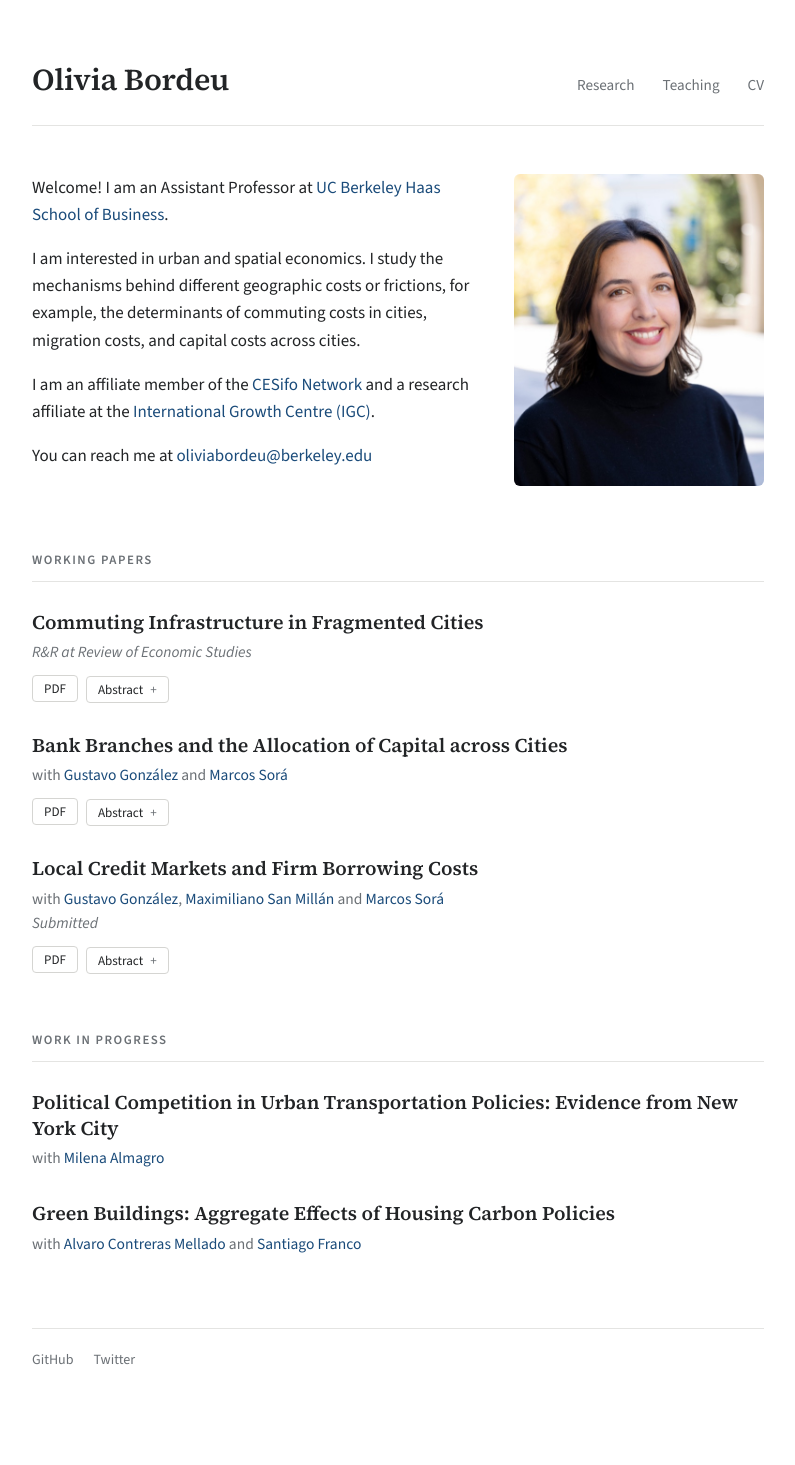
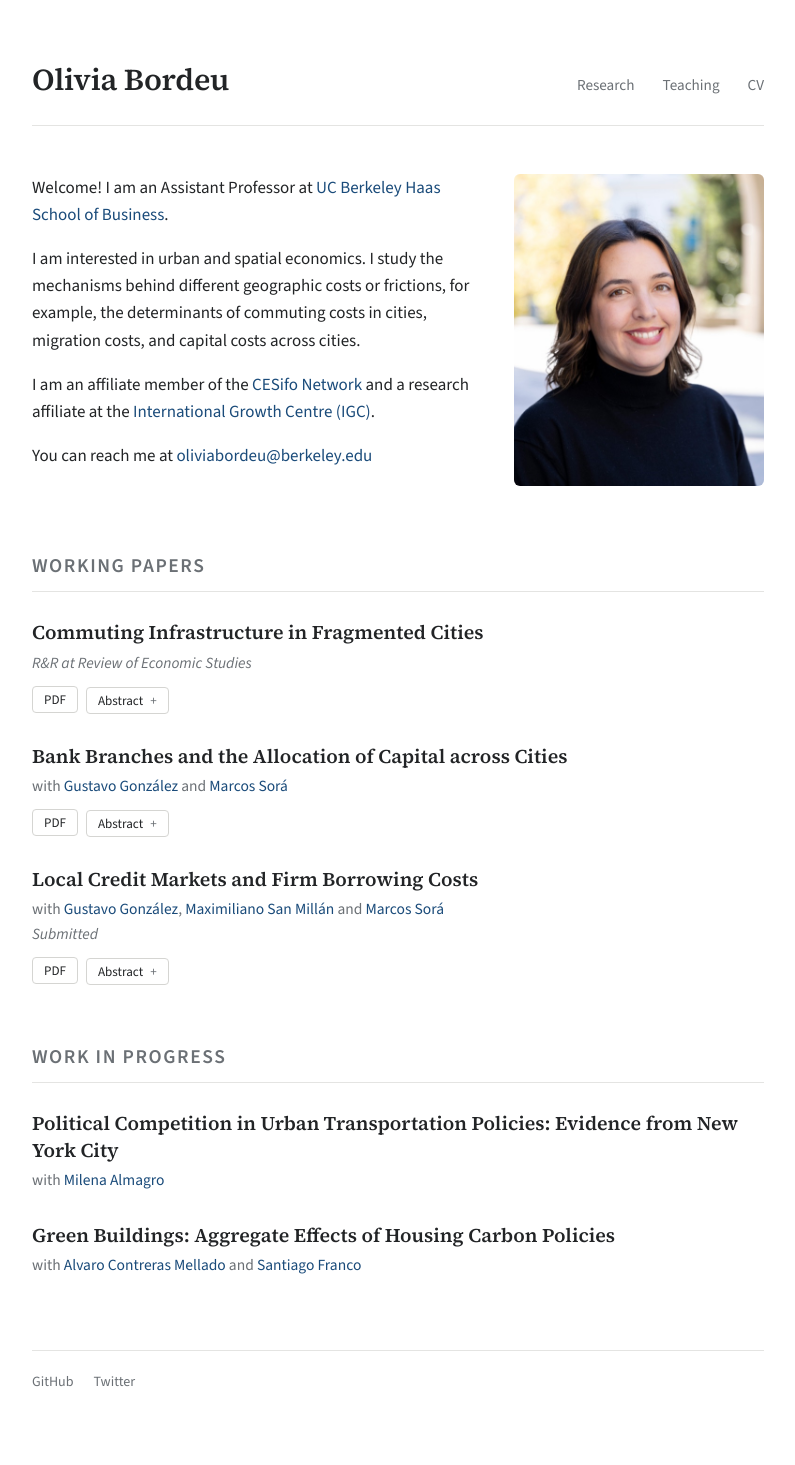
Before and after one commit to obordeu/obordeu.github.io, a Jekyll site: the page built from index.md, in a window 1280 px wide. Shown: the whole page, without its empty margins (242-1037 px from the left). Built offline with Jekyll 4.4.1, drawn with Linux system fonts in a browser that asks for light colours; before the commit the page ends 1444 px from its top, so only the background shows below that.

Commit message:
Make section headings the same size as paper titles
Co-Authored-By: Claude Fable 5.2 <noreply@anthropic.com>

```diff
--- a/assets/css/main.css
+++ b/assets/css/main.css
@@ -55,8 +55,8 @@ a:hover { text-decoration: underline; text-underline-offset: 3px; }
 /* Sections */
 section { margin-bottom: 56px; }
 h2 {
-  font-family: var(--sans); font-size: 0.8rem; font-weight: 600;
-  letter-spacing: 0.12em; text-transform: uppercase; color: var(--muted);
+  font-family: var(--sans); font-size: 1.22rem; font-weight: 600;
+  letter-spacing: 0.08em; text-transform: uppercase; color: var(--muted);
   margin: 0 0 28px; padding-bottom: 10px; border-bottom: 1px solid var(--line);
 }
 
```
